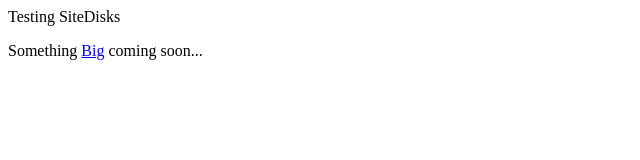
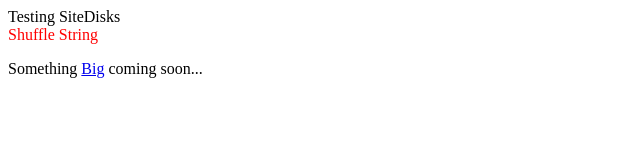
Before and after one commit to sitedisks/lowata, a plain HTML site: page index.html in a window 1280 px wide. Shown: the whole page, without its empty margins (0-640 px from the left). Drawn offline with nearby package versions, Linux system fonts and the light colour scheme.

Commit message:
Fix
Fix oSize, oColor overwrite

```diff
--- a/index.html
+++ b/index.html
@@ -9,13 +9,17 @@
 		<script src="http://code.jquery.com/jquery-latest.min.js" type="text/javascript"></script>
 		<script type="text/javascript" src="http://code.jquery.com/ui/1.10.4/jquery-ui.min.js"></script>
         <script type="text/javascript" src="js/jquery.popHover.js"></script>
+		<script type="text/javascript" src="js/jquery.shuffleString.js"></script>
 
 
 		<script type="text/javascript">
 			$(function() {
 				//alert('Do you love me?');
 				//$('.enlarge').turnGreen();
+				$('.shu').turnRed();
 				$('.enlarge').popHover({ size: 1.7, opa: 0.7 });
+				$('#big').popHover();
+
 			});
 		</script>
 
@@ -23,7 +27,7 @@
 
 	<body>
         <div class="enlarge">Testing SiteDisks</div>
-
-		<p>Something <a href="http://www.sitedisks.com.au" target="_blank"><span class="enlarge">Big</span></a> coming soon... </p>
+		<div class="shu">Shuffle String</div>
+		<p>Something <a href="http://www.sitedisks.com.au" target="_blank"><span id="big">Big</span></a> coming soon... </p>
 	</body>
 </html>
--- a/js/jquery.popHover.js
+++ b/js/jquery.popHover.js
@@ -12,11 +12,10 @@
 
 	$.fn.popHover = function(options) {
 		options = $.extend({}, $.fn.config, options);
-
 		return this.each(function() {
-			oSize = parseInt($(this).css("font-size"));
-			oColor = $(this).css("color");
 			$(this).mouseover(function() {
+				oSize = parseInt($(this).css("font-size"));
+				oColor = $(this).css("color");
 				$(this).stop().animate({
 					opacity: options.opa
 					, fontSize: oSize * options.size
--- /dev/null
+++ b/js/jquery.shuffleString.js
@@ -0,0 +1,12 @@
+(function($, window, document, undefind){
+	// local global go here - referenced via closure
+
+	$.fn.turnRed =function(options){
+
+		return this.each(function(){
+			$(this).css('color', 'red');
+		});
+	};
+
+
+}(jQuery, window, document));
```
